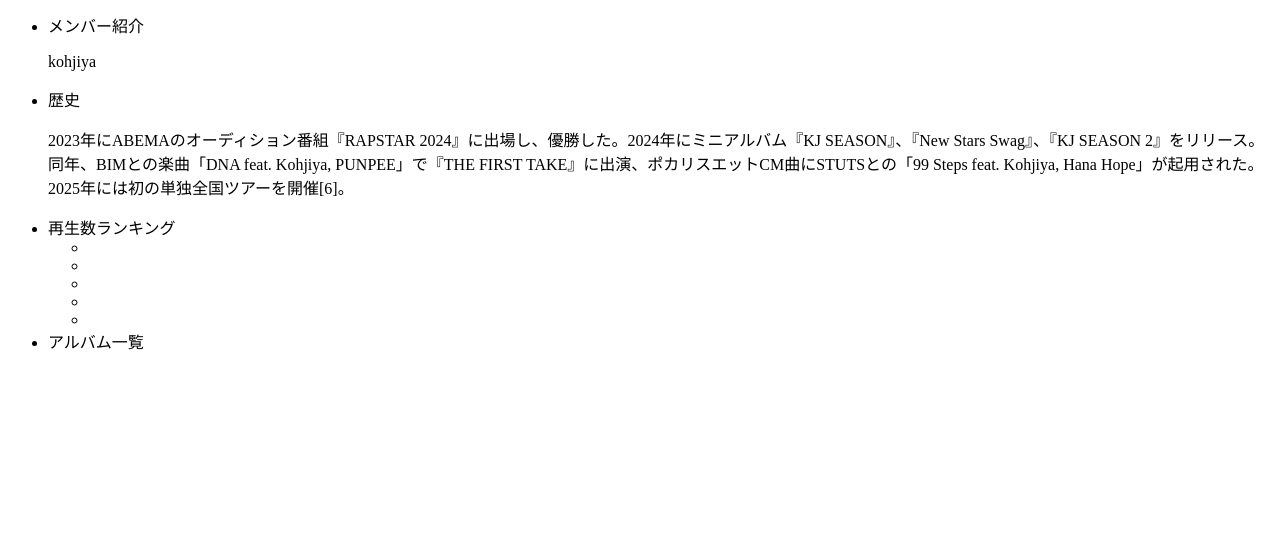
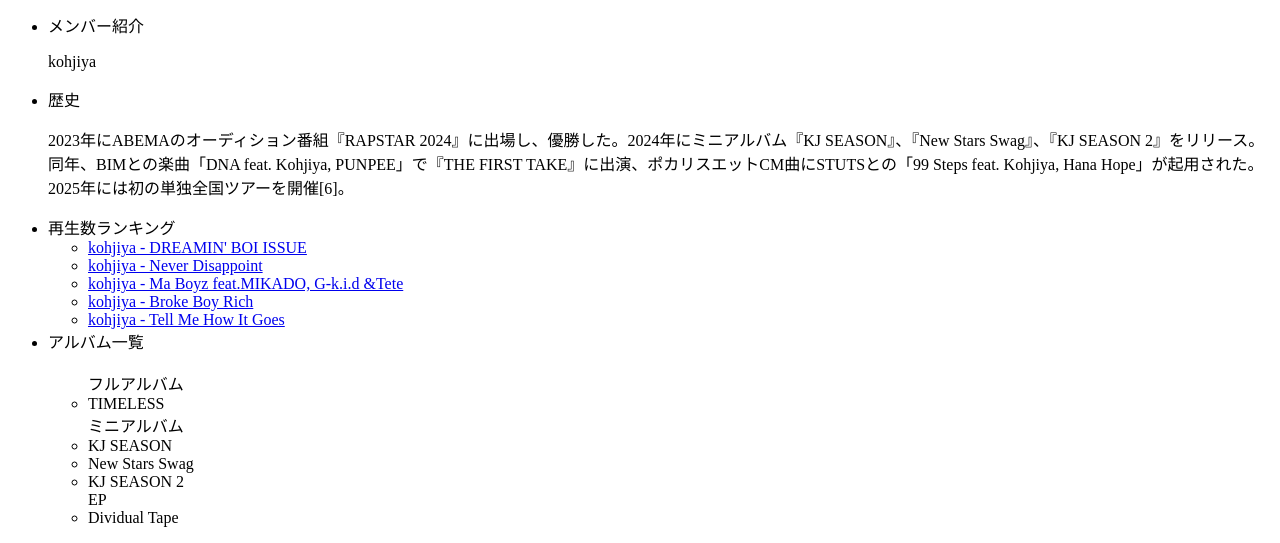
Before and after one commit to s1f102601429/cs1-2026-class1-team1-project, a plain HTML site: page artist2.html in a window 1280 px wide. Shown: the part 427-970 px from the top of the page. Before the commit the page ends 800 px from the top, so only its background shows below. Drawn offline with Linux system fonts and the light colour scheme.

Commit message:
Update artist2.html

```diff
--- a/artist2.html
+++ b/artist2.html
@@ -23,13 +23,15 @@
             <li>再生数ランキング</li>
                 <ul>
                     <li>
-                        <a href="">
+                        <a href="https://youtu.be/trSQTVsQVFo?si=QlK6e1cPvmJ8XNkY">
+                            kohjiya - DREAMIN' BOI ISSUE
 
                         </a>
                     </li>
 
                     <li>
-                        <a href="">
+                        <a href="https://youtu.be/xrizNyOr548?si=I32tNPrUaMxCxIWo">
+                            kohjiya - Never Disappoint
 
 
                         </a>
@@ -37,27 +39,45 @@
                     </li>
 
                     <li>
-                        <a href="">
+                        <a href="https://youtu.be/IIbAK6lxDGE?si=gAnyu7bIgB6GRocq">
+                            kohjiya - Ma Boyz feat.MIKADO, G-k.i.d &Tete
 
                         </a>
 
                     </li>
 
                     <li>
-                        <a href="">
+                        <a href="https://youtu.be/CUY2nRYIp3g?si=6gpcIU8UhgACmz1C">
+                            kohjiya - Broke Boy Rich
 
                         </a>
 
                     </li>
 
                     <li>
-                        <a href="">
+                        <a href="https://youtu.be/bROiWHawuaI?si=1rJD1cQDyZ5ugI8x">
+                            kohjiya - Tell Me How It Goes
 
                         </a>
 
                     </li>
                 </ul>
             <li>アルバム一覧</li>
+            <br>
+                <ul>フルアルバム
+                    <li>TIMELESS</li>
+                </ul>
+                <ul>ミニアルバム
+                    <li>KJ SEASON</li>
+                    <li>New Stars Swag</li>
+                    <li>KJ SEASON 2</li>
+                </ul>
+                <ul>EP
+                    <li>Dividual Tape</li>
+                </ul>
+
+
+
         </ul>
     </div>
 
```
